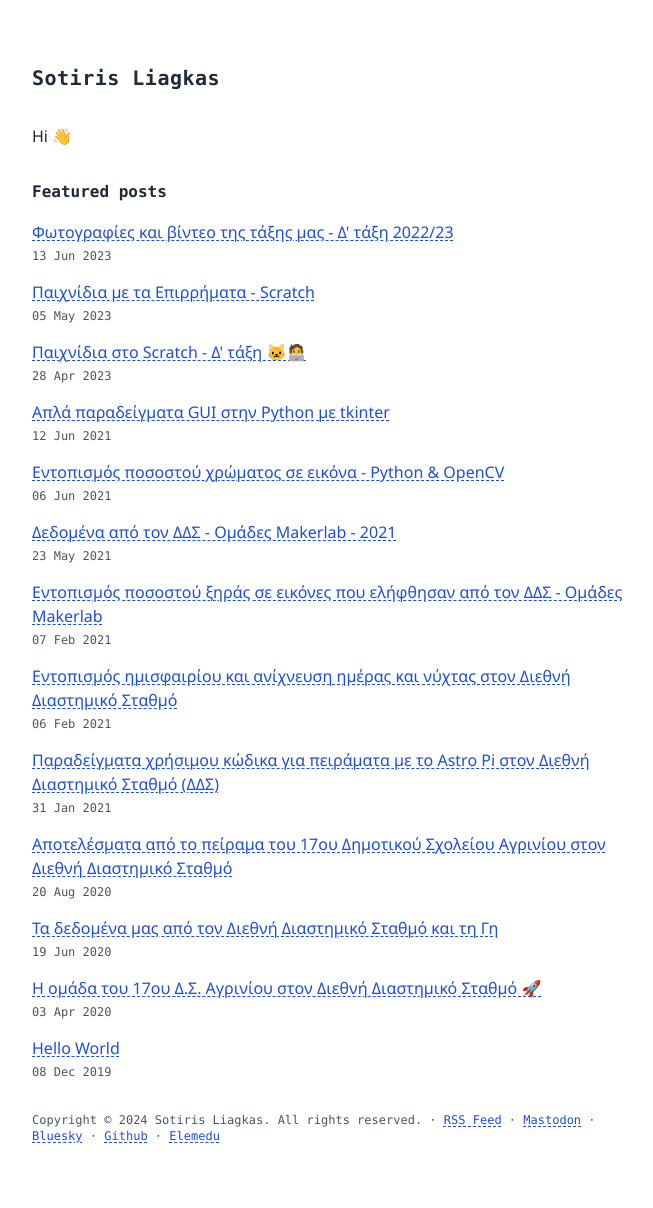
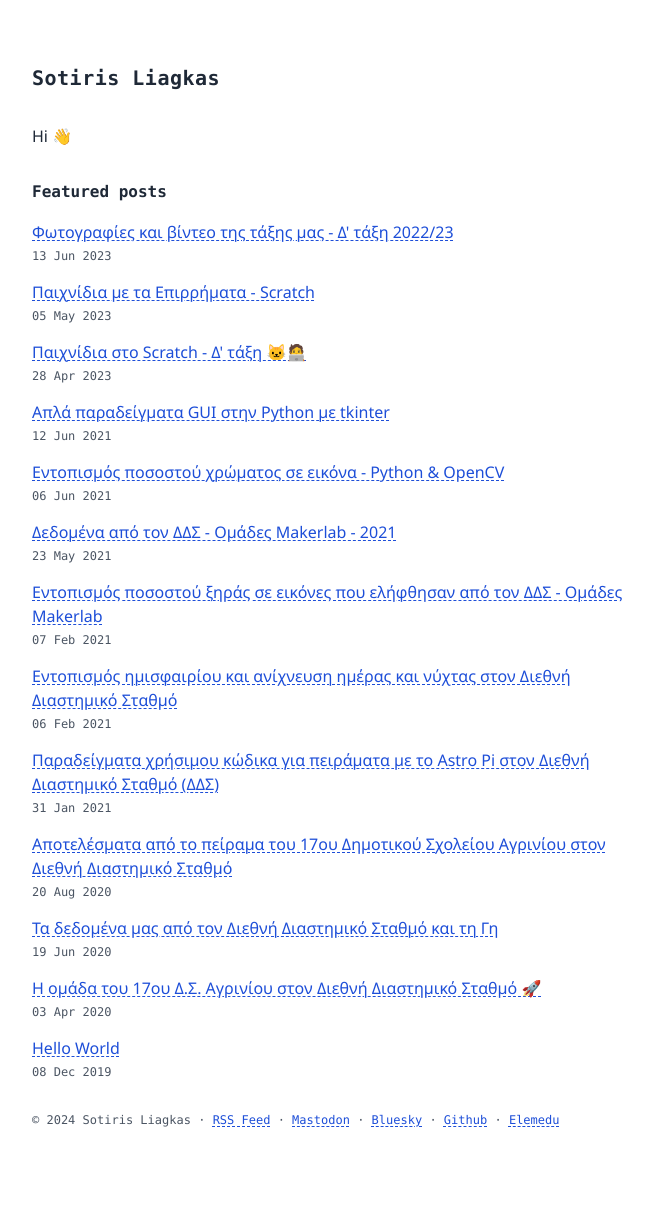
Before and after one commit to liagason/A-Jekyll-Blog, a Jekyll site: the page built from index.html, in a window 1280 px wide. Shown: the whole page, without its empty margins (304-957 px from the left). Built offline with Jekyll 4.4.1, drawn with Linux system fonts in a browser that asks for light colours.

Commit message:
Update footer.html

```diff
--- a/_includes/footer.html
+++ b/_includes/footer.html
@@ -1,3 +1,3 @@
 <div class="flex justify-left">
-    <footer class="pt-8 text-xs font-mono text-gray-600">Copyright &copy; {{ site.time | date: '%Y' }} {{ site.author_name }}. All rights reserved. · <a href="https://liagason.com/feed.xml" class="text-xs text-blue-700 underline underline-offset-2 decoration-1 decoration-dashed decoration-blue-700">RSS Feed</a> · <a href="https://mastodon.social/@liagason">Mastodon</a> · <a href="https://bsky.app/profile/liagason.com">Bluesky</a> · <a href="https://github.com/liagason">Github</a> · <a href="https://elemedu.com/sotiris">Elemedu</a></footer>
+    <footer class="pt-8 text-xs font-mono text-gray-600">&copy; {{ site.time | date: '%Y' }} {{ site.author_name }} · <a href="https://liagason.com/feed.xml" class="text-xs text-blue-700 underline underline-offset-2 decoration-1 decoration-dashed decoration-blue-700">RSS Feed</a> · <a href="https://mastodon.social/@liagason">Mastodon</a> · <a href="https://bsky.app/profile/liagason.com">Bluesky</a> · <a href="https://github.com/liagason">Github</a> · <a href="https://elemedu.com/sotiris">Elemedu</a></footer>
 </div>
```
